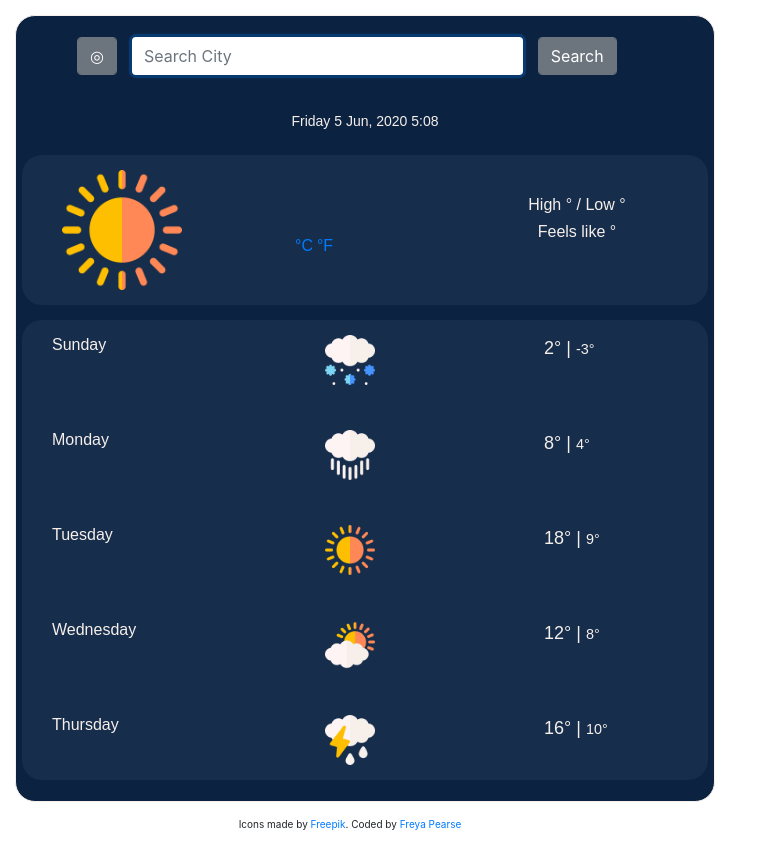
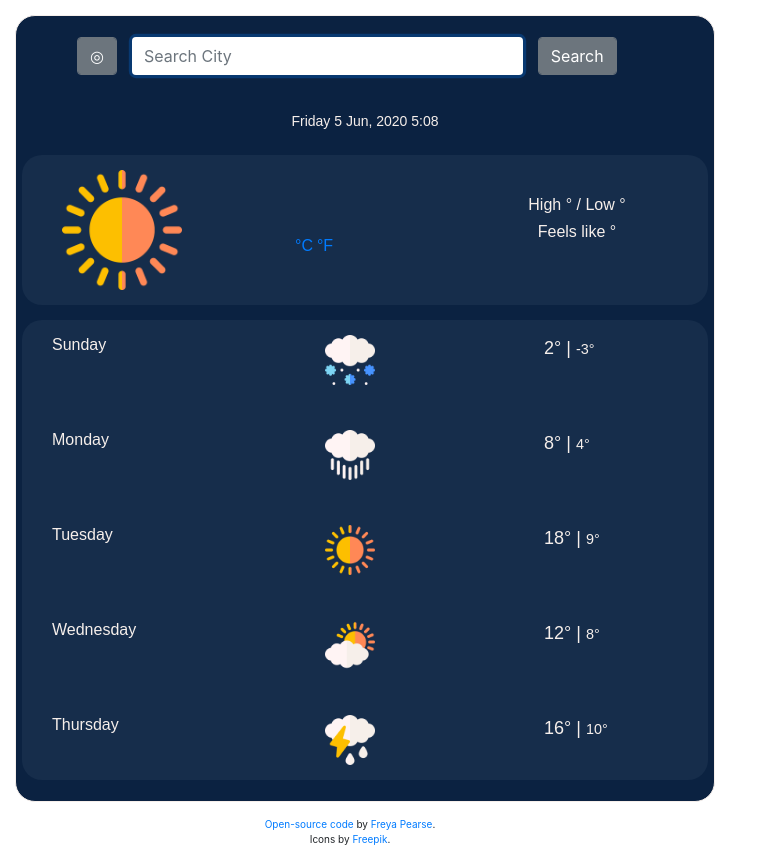
Before and after one commit to FreyaP/SheCodes-weather-app, a website built with Parcel: page index.html in a window 1280 px wide. Shown: the whole page, without its empty margins (0-763 px from the left). Built offline with nearby package versions, Linux system fonts and the light colour scheme; no server answers.

Commit message:
Added link to Github in footer

```diff
--- a/index.html
+++ b/index.html
@@ -142,13 +142,16 @@
       <script src="src/index.js"></script>
     </div>
     <div class="footer">
-      Icons made by
+      <a href="https://github.com/FreyaP/SheCodes-weather-app"
+        >Open-source code</a
+      >
+      by
+      <a href="https://www.linkedin.com/in/freya-pearse-0b6b10192/"
+        >Freya Pearse</a
+      >. <br />Icons by
       <a href="https://www.flaticon.com/authors/freepik" title="Freepik"
         >Freepik</a
-      >. Coded by
-      <a href="https://www.linkedin.com/in/freya-pearse-0b6b10192/"
-        >Freya Pearse</a
-      >
+      >.
     </div>
   </body>
 </html>
```
